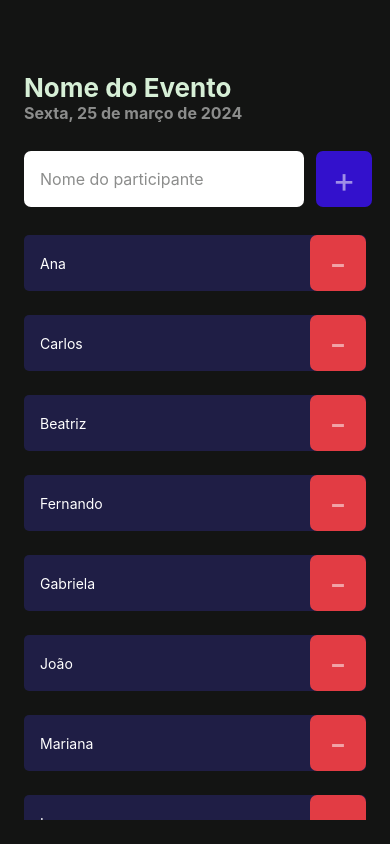
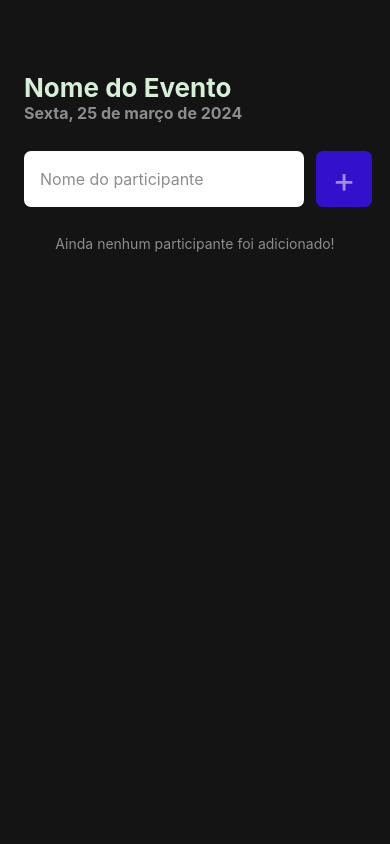
Before and after one commit to marialuisa214/imhere, a React Native app: screen / in a window 390 px wide. Built offline with nearby package versions, Linux system fonts and the light colour scheme.

Commit message:
:sparkles: aplica useState para criacao de participante

```diff
--- a/src/screens/Home/index.tsx
+++ b/src/screens/Home/index.tsx
@@ -1,16 +1,31 @@
-import React from "react";
-import { FlatList, ScrollView, Text, TextInput, TouchableOpacity, View } from "react-native";
+import React, { useState } from "react";
+import { Alert, FlatList, ScrollView, Text, TextInput, TouchableOpacity, View } from "react-native";
 import { styles } from './styles'
 import { Participant } from "../../components/Participant";
 
 export function Home(){
-  const names = ["Ana", "Carlos", "Beatriz", "Fernando", "Gabriela", "João", "Mariana", "Lucas", "Sofia", "Pedro"];
+  // gera a lista participante e a FUNÇÃO(setParticipants) de atualizacao da lista, <> estou informando o tipo - Array String
+  const [participants, setParticipants] = useState<String[]>([]);
+  const [participantName, setParticipantName] = useState("");
+
 
   function handleParticipantAdd(){
-    console.log("ai como clica")
+    if(participants.includes(participantName)){
+      return Alert.alert("Participante existente", "O Participante já foi adicionado ao evento anteriormente!");
+    }
+    // adiciono novo participante ao fim da lista
+    // ["Joao"] => [["Joao"], "Caua"] -> ... -> serve para desestrutar:  ["Joao"] => ["Joao", "Caua"]
+    setParticipants((prevState) => [...prevState, participantName]);
+    setParticipantName("");
   }
   function handleParticipantRemove(name: string){
-    console.log(`ai como remove: ${name}`);
+    Alert.alert("Remover",
+                `Deseja remover o participante ${name}?`,
+                [
+                    {text:'Sim', onPress: () => Alert.alert("Deletado")},
+                    {text:'Não'}
+                ]
+      );
   }
 
   return(
@@ -23,6 +38,9 @@ export function Home(){
       <TextInput style= {styles.input}
                   placeholder="Nome do participante"
                   placeholderTextColor="#8c8d8c"
+                  //dispara um evento sempre que o que ta dentro da caixa muda
+                  onChangeText={setParticipantName}
+                  value={participantName}
       />
         <TouchableOpacity style = {styles.button} onPress ={handleParticipantAdd}>
             <Text style = {styles.buttonText}>
@@ -32,12 +50,12 @@ export function Home(){
       </View>
 
       <FlatList
-      data = {names}
+      data = {participants}
       keyExtractor={item => item}
       renderItem={({item}) => (
         <Participant key={item}
                      name={item}
-                     onRemove={() => handleParticipantRemove("oi")}/>
+                     onRemove={() => handleParticipantRemove(item)}/>
       )}
       //remove barra lateral
       showsVerticalScrollIndicator={false}
```
